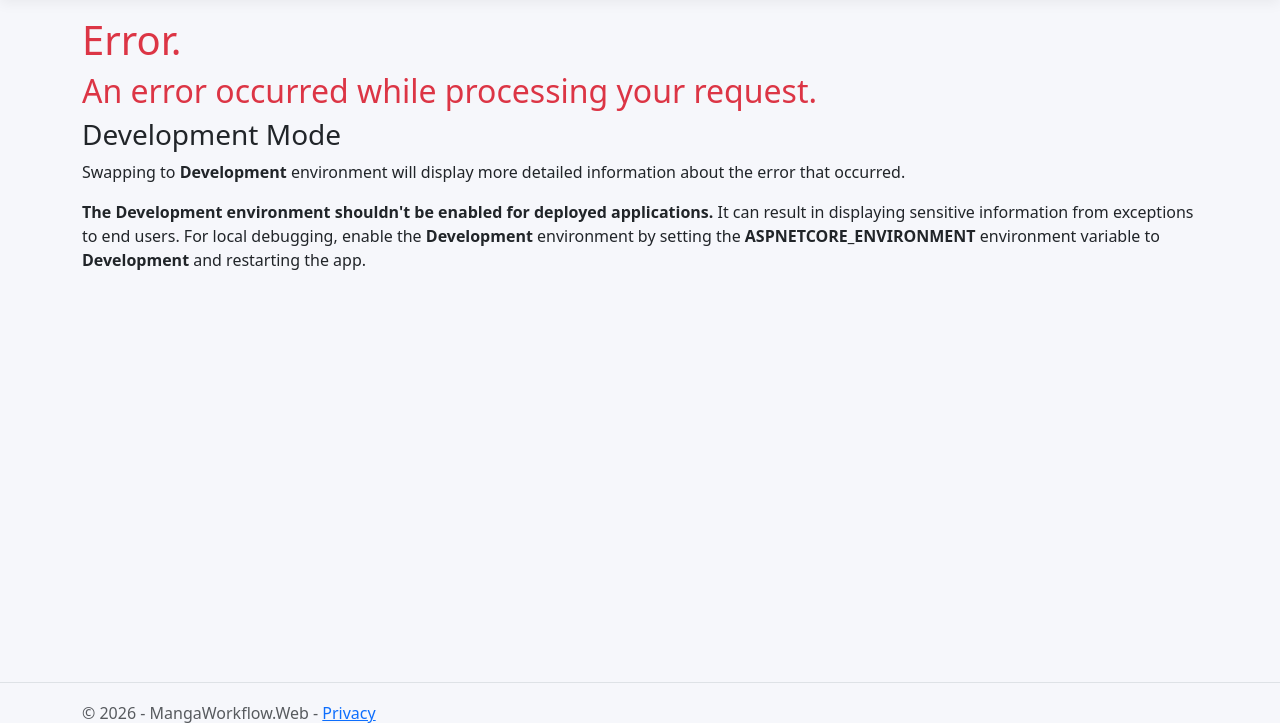
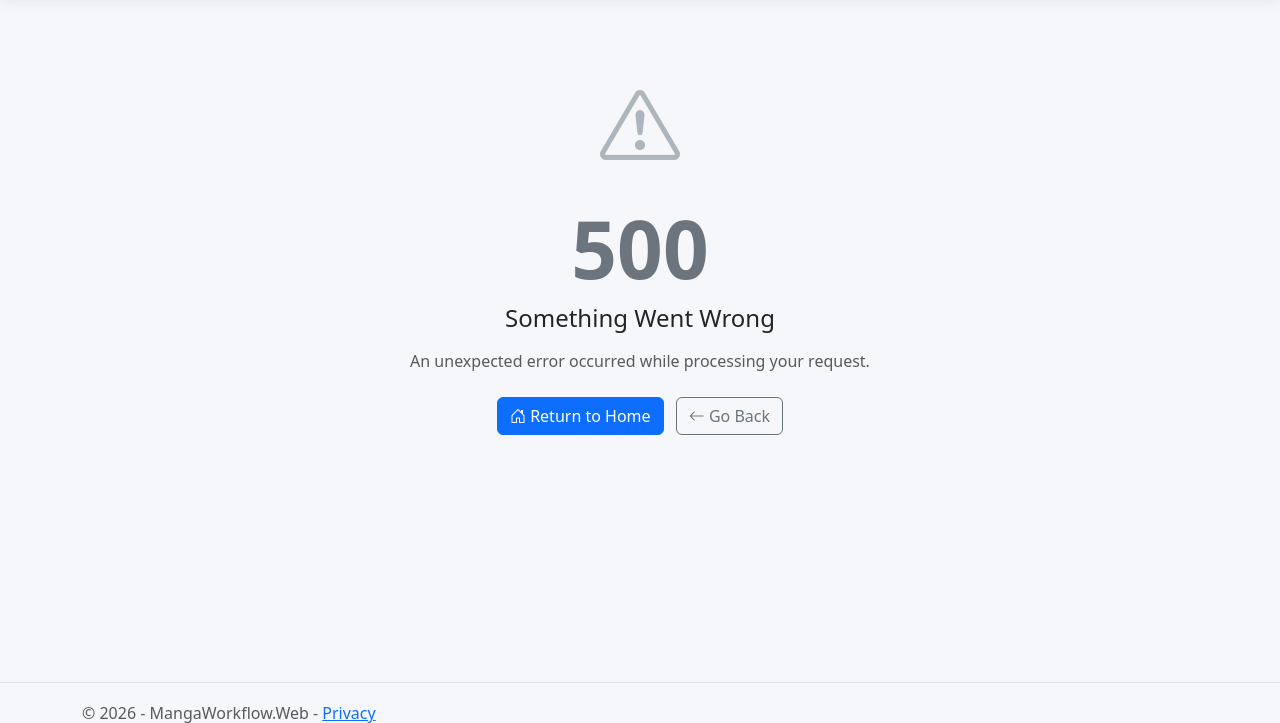
Before and after one commit to thanhdicode/PRN222, an ASP.NET Core app: template MangaWorkflow.Web/Views/Shared/Error.cshtml in a window 1280 px wide. Shown: the part 57-780 px from the top of the page. Run offline with ASP.NET Core 8, Linux system fonts and the light colour scheme; the template is opened without the code that fills it, so the values that code supplies are empty; style sheets or scripts are compiled from the project's sources.

Commit message:
fix(B9): custom 404/error pages - Program.cs + HomeController + Error.cshtml

```diff
--- a/MangaWorkflow.Web/Models/ErrorViewModel.cs
+++ b/MangaWorkflow.Web/Models/ErrorViewModel.cs
@@ -3,6 +3,8 @@ namespace MangaWorkflow.Web.Models;
 public class ErrorViewModel
 {
     public string? RequestId { get; set; }
+    public bool ShowRequestId => !string.IsNullOrEmpty(RequestId);
 
-    public bool ShowRequestId => !string.IsNullOrEmpty(RequestId);
+    // B9 FIX: HTTP status code passed in from UseStatusCodePagesWithReExecute
+    public int? StatusCode { get; set; }
 }
--- a/MangaWorkflow.Web/Program.cs
+++ b/MangaWorkflow.Web/Program.cs
@@ -51,6 +51,10 @@ if (!app.Environment.IsDevelopment())
     app.UseHsts();
 }
 
+// B9 FIX: Custom status code pages (404, 403, etc.) — shows friendly error page
+// instead of browser's default error page for HTTP error responses
+app.UseStatusCodePagesWithReExecute("/Home/Error", "?statusCode={0}");
+
 app.UseHttpsRedirection();
 app.UseStaticFiles();
 app.UseRouting();
--- a/MangaWorkflow.Web/Views/Shared/Error.cshtml
+++ b/MangaWorkflow.Web/Views/Shared/Error.cshtml
@@ -1,25 +1,36 @@
-@model ErrorViewModel
+@model MangaWorkflow.Web.Models.ErrorViewModel
 @{
-    ViewData["Title"] = "Error";
+    var statusCode = Model.StatusCode ?? 500;
+    var (icon, title, message) = statusCode switch
+    {
+        404 => ("bi-search", "Page Not Found", "The page you are looking for does not exist or has been moved."),
+        403 => ("bi-shield-lock", "Access Denied", "You do not have permission to view this page."),
+        401 => ("bi-person-lock", "Unauthorised", "Please log in to access this resource."),
+        _   => ("bi-exclamation-triangle", "Something Went Wrong", "An unexpected error occurred while processing your request.")
+    };
+    ViewData["Title"] = $"{statusCode} — {title}";
+    Layout = "~/Views/Shared/_Layout.cshtml";
 }
 
-<h1 class="text-danger">Error.</h1>
-<h2 class="text-danger">An error occurred while processing your request.</h2>
-
-@if (Model.ShowRequestId)
-{
-    <p>
-        <strong>Request ID:</strong> <code>@Model.RequestId</code>
-    </p>
-}
-
-<h3>Development Mode</h3>
-<p>
-    Swapping to <strong>Development</strong> environment will display more detailed information about the error that occurred.
-</p>
-<p>
-    <strong>The Development environment shouldn't be enabled for deployed applications.</strong>
-    It can result in displaying sensitive information from exceptions to end users.
-    For local debugging, enable the <strong>Development</strong> environment by setting the <strong>ASPNETCORE_ENVIRONMENT</strong> environment variable to <strong>Development</strong>
-    and restarting the app.
-</p>
+<div class="container py-5">
+    <div class="row justify-content-center">
+        <div class="col-md-6 text-center">
+            <i class="bi @icon" style="font-size: 5rem; color: #adb5bd;"></i>
+            <h1 class="display-1 fw-bold text-secondary mt-3">@statusCode</h1>
+            <h2 class="h4 mb-3">@title</h2>
+            <p class="text-muted mb-4">@message</p>
+            <a href="/" class="btn btn-primary me-2">
+                <i class="bi bi-house-door"></i> Return to Home
+            </a>
+            <a href="javascript:history.back()" class="btn btn-outline-secondary">
+                <i class="bi bi-arrow-left"></i> Go Back
+            </a>
+            @if (Model.ShowRequestId && statusCode >= 500)
+            {
+                <p class="text-muted mt-4 small">
+                    <strong>Request ID:</strong> <code>@Model.RequestId</code>
+                </p>
+            }
+        </div>
+    </div>
+</div>
```
Also changed, not shown: MangaWorkflow.Web/Controllers/HomeController.cs (+9 -2 lines).
